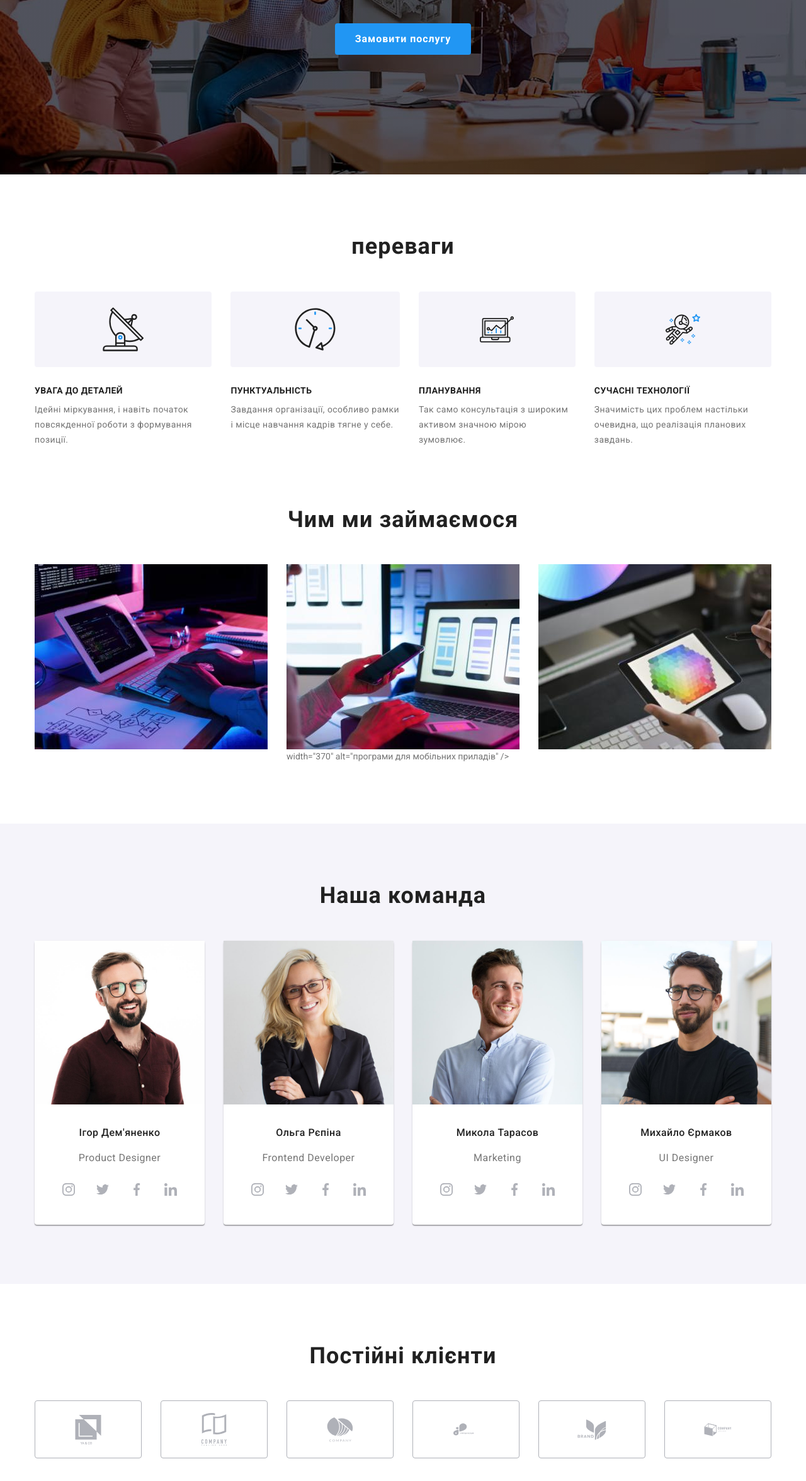
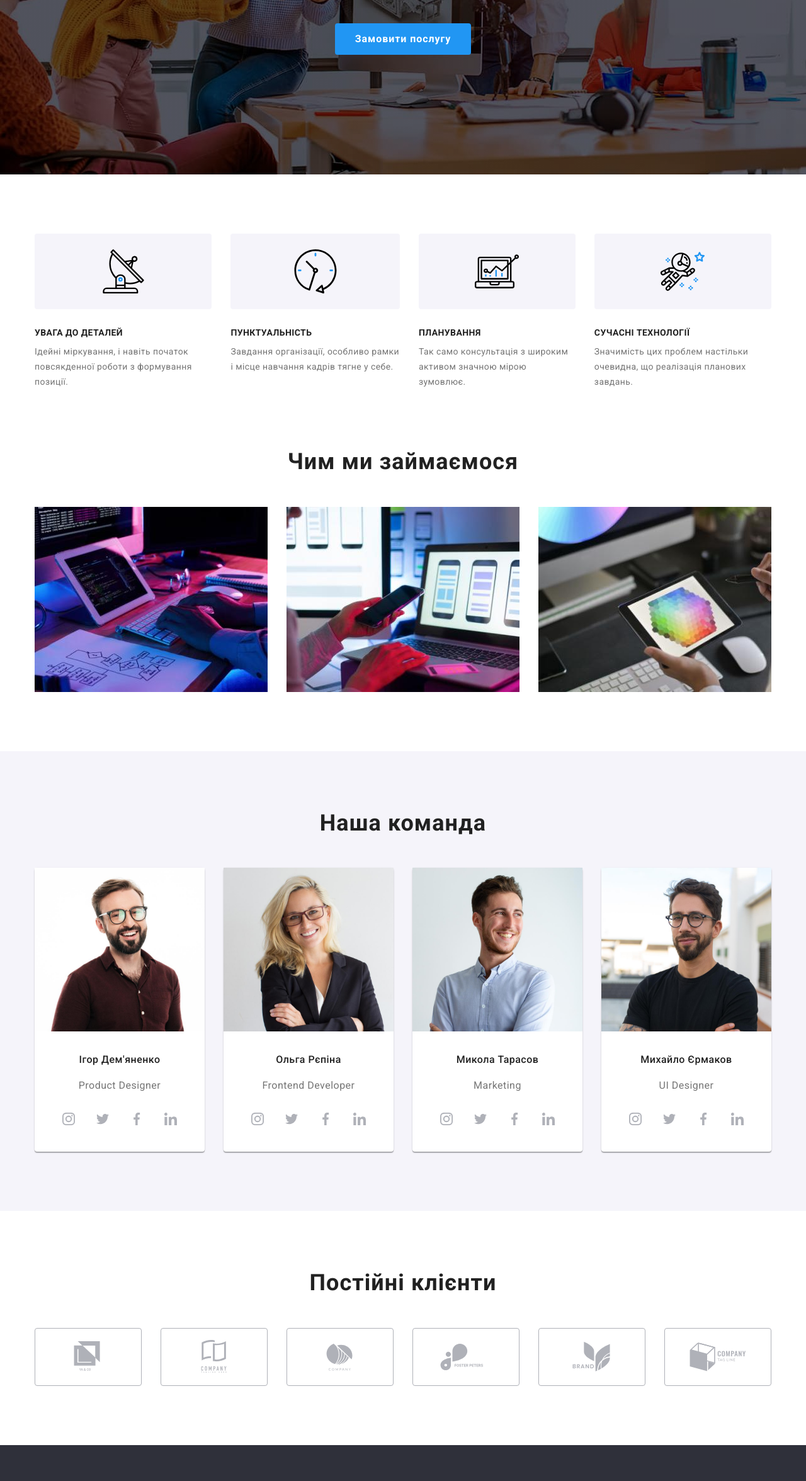
Before and after one commit to apazient/goit-markup-hw-04, a plain HTML site: page index.html in a window 1280 px wide. Shown: the part 404-2756 px from the top of the page at 63% size. Drawn offline with nearby package versions, Linux system fonts and the light colour scheme.

Commit message:
update footer, svg sprite

```diff
--- a/css/styles.css
+++ b/css/styles.css
@@ -75,8 +75,6 @@ p {
 
 /* стайл лого */
 .logo {
-  margin-right: 93px;
-
   font-family: 'Raleway';
   font-weight: 700;
   font-size: 26px;
@@ -84,7 +82,9 @@ p {
   letter-spacing: 0.03em;
   color: var(--accent-color);
 }
-
+.logo.up {
+  margin-right: 93px;
+}
 .logo-back {
   color: var(--logo-black-color);
 }
@@ -191,6 +191,7 @@ p {
 
 /* стайл hero */
 .hero.img-hero {
+  display: block;
   max-width: 1600px;
   height: 600px;
   margin-left: auto;
@@ -219,6 +220,12 @@ p {
   text-transform: uppercase;
   color: var(--primary-white-color);
 }
+/*ховає текст*/
+.opacity{
+  position: absolute;
+  opacity:0;
+
+}
 
 /* стайл лголовна кнопка */
 .button.main {
@@ -233,6 +240,10 @@ p {
   letter-spacing: 0.06em;
   color: var(--primary-white-color);
   background-color: var(--accent-color);
+}
+.button.main:hover,
+.button.main:focus{
+  box-shadow: 0px 4px 4px rgba(0, 0, 0, 0.15);
 }
 /*стайл секції з різномірним верхнім і нижнім відступом*/
 .section {
@@ -258,8 +269,10 @@ p {
   width: 100%;
   height: 120px;
   margin-bottom: 30px;
+  color:var(--title-text-color);
   border-radius: 4px;
   background-color: var(--thirth-bgr-color);
+
 }
 .list.team,
 .list.to-work,
@@ -336,14 +349,21 @@ p {
   justify-content: center;
 }
 .media-icon {
+  position: relative;
   display: flex;
-  justify-content: center;
-  align-items: center;
+
   width: 44px;
   height: 44px;
   border-radius: 50%;
 
   fill: var(--primary-icon-color);
+}
+.svg{
+  position: absolute;
+  top:50%;
+  left: 50%;
+  transform: translate(-50%, -50%);
+
 }
 .media-icon:not(:last-child) {
   margin-right: 10px;
@@ -388,6 +408,11 @@ p {
   margin-right: 30px;
 }
 /******стайл футер ****************** */
+/*лого у футері*/
+.logo.down {
+  display: block;
+  margin-bottom: 20px;
+}
 
 .ground {
   background-color: var(--sec-bgr-color);
@@ -402,14 +427,14 @@ p {
 }
 
 .adr {
-  margin-top: 20px;
-
   font-style: normal;
-  letter-spacing: 00.03em;
-  color: var(--primary-white-color);
+    letter-spacing: 00.03em;
+    color: var(--primary-white-color);
 }
-.list-adr {
-  margin-top: 9px;
+.adr-list{
+  width: 230px;
+}
+.adr-item {
   margin-bottom: 9px;
 }
 .adr .contacts-footer {
@@ -421,7 +446,7 @@ p {
 }
 /**стайл секція медіа приєднуйтесь*/
 .section-media {
-  margin-left: 70px;
+  margin-left: 60px;
   /* background-color: #2196f3; */
 }
 .media-titel {
--- a/index.html
+++ b/index.html
@@ -25,7 +25,7 @@
         <!--navigation-->
         <nav class="main-nav">
           <!--logo-->
-          <a href="./index.html" class="logo" lang="en">Web<span class="logo-back">Studio</span></a>
+          <a href="./index.html" class="logo up" lang="en">Web<span class="logo-back">Studio</span></a>
           <!--menu-->
           <ul class="list site-nav">
             <li class="menu-item"><a href="" class="link current">Студія</a></li>
@@ -41,7 +41,7 @@
           <li class="contact-item">
             <a href="mailto:info@devstudio.com" class="link contacts">
               <svg class="icon" width="16" height="12">
-                <use href="./images/sprite.svg#icon-envelope"></use>
+                <use href="./images/icons.svg#icon-envelope"></use>
               </svg>
               info@devstudio.com</a
             >
@@ -50,7 +50,7 @@
           <li class="contact-item">
             <a href="tel:+380961111111" class="link contacts">
               <svg class="icon" width="10" height="16">
-                <use href="./images/sprite.svg#icon-smartphone"></use>
+                <use href="./images/icons.svg#icon-smartphone"></use>
               </svg>
               +38 096 111 11 11</a
             >
@@ -73,13 +73,13 @@
       <section class="section">
         <div class="container">
           <!--headline feacher-->
-          <h2 class="section-titel">переваги</h2>
+          <h2 class="section-titel opacity">переваги</h2>
           <ul class="list feacher">
             <!--featcher 1-->
             <li class="item">
               <div class="icon-feacher">
-                <svg width="65" height="70">
-                  <use href="./images/sprite.svg#icon-atena"></use>
+                <svg width="70" height="70">
+                  <use href="./images/icons.svg#icon-antenna"></use>
                 </svg>
               </div>
               <!--feacher head-->
@@ -92,8 +92,8 @@
             <!--featcher 2-->
             <li class="item">
               <div class="icon-feacher">
-                <svg width="67" height="70">
-                  <use href="./images/sprite.svg#icon-clock"></use>
+                <svg width="70" height="70">
+                  <use href="./images/icons.svg#icon-clock"></use>
                 </svg>
               </div>
               <!--feacher head-->
@@ -106,8 +106,8 @@
             <!--featcher 3-->
             <li class="item">
               <div class="icon-feacher">
-                <svg width="70" height="54">
-                  <use href="./images/sprite.svg#icon-diagram"></use>
+                <svg width="70" height="70">
+                  <use href="./images/icons.svg#icon-diagram"></use>
                 </svg>
               </div>
               <!--feacher head-->
@@ -120,8 +120,8 @@
             <!--featcher 4-->
             <li class="item">
               <div class="icon-feacher">
-                <svg width="55" height="60">
-                  <use href="./images/sprite.svg#icon-astronaut"></use>
+                <svg width="70" height="70">
+                  <use href="./images/icons.svg#icon-astronaut"></use>
                 </svg>
               </div>
               <!--feacher head-->
@@ -147,8 +147,7 @@
             </li>
             <!--box 2-->
             <li class="item">
-              <img class="image-no-gap" src="./images/appDeveloping.jpg" -- />
-              width="370" alt="програми для мобільних приладів" />
+              <img class="image-no-gap" src="./images/appDeveloping.jpg" width="370" alt="програми для мобільних приладів" />
             </li>
             <!--box 3-->
             <li class="item">
@@ -178,29 +177,29 @@
                 <ul class="social-media list">
                   <li class="media-icon">
                     <a  href="http://">
-                      <svg  width="20" height="20">
-                        <use href="./images/sprite.svg#icon-instagram"></use>
+                      <svg class="svg" width="20" height="20">
+                        <use href="./images/icons.svg#icon-instagram"></use>
                       </svg>
                     </a>
                   </li>
                   <li class="media-icon">
                     <a href="http://">
-                      <svg class=" " width="20" height="20">
-                        <use href="./images/sprite.svg#icon-twitter"></use>
+                      <svg class="svg" class=" " width="20" height="20">
+                        <use href="./images/icons.svg#icon-twitter"></use>
                       </svg>
                     </a>
                   </li>
                   <li class="media-icon">
                     <a href="http://">
-                      <svg width="20" height="20">
-                        <use href="./images/sprite.svg#icon-facebook"></use>
+                      <svg class="svg"  width="20" height="20" >
+                        <use href="./images/icons.svg#icon-facebook" width="20" height="20"></use>
                       </svg>
                     </a>
                   </li>
                   <li class="media-icon">
                     <a href="http://">
-                      <svg width="20" height="20">
-                        <use href="./images/sprite.svg#icon-linkedin"></use>
+                      <svg class="svg" width="20" height="20">
+                        <use href="./images/icons.svg#icon-linkedin" width="20" height="20"></use>
                       </svg>
                     </a>
                   </li>
@@ -216,29 +215,29 @@
                 <ul class="social-media list">
                   <li class="media-icon">
                     <a href="http://">
-                      <svg width="20" height="20">
-                        <use href="./images/sprite.svg#icon-instagram"></use>
+                      <svg class="svg" width="20" height="20">
+                        <use href="./images/icons.svg#icon-instagram"></use>
                       </svg>
                     </a>
                   </li>
                   <li class="media-icon">
                     <a href="http://">
-                      <svg width="20" height="20">
-                        <use href="./images/sprite.svg#icon-twitter"></use>
+                      <svg class="svg" width="20" height="20">
+                        <use href="./images/icons.svg#icon-twitter"></use>
                       </svg>
                     </a>
                   </li>
                   <li class="media-icon">
                     <a href="http://">
-                      <svg width="20" height="20">
-                        <use href="./images/sprite.svg#icon-facebook"></use>
+                      <svg class="svg" width="20" height="20">
+                        <use href="./images/icons.svg#icon-facebook"></use>
                       </svg>
                     </a>
                   </li>
                   <li class="media-icon">
                     <a href="http://">
-                      <svg width="20" height="20">
-                        <use href="./images/sprite.svg#icon-linkedin"></use>
+                      <svg class="svg" width="20" height="20">
+                        <use href="./images/icons.svg#icon-linkedin"></use>
                       </svg>
                     </a>
                   </li>
@@ -259,29 +258,29 @@
                 <ul class="social-media list">
                   <li class="media-icon">
                     <a href="http://">
-                      <svg width="20" height="20">
-                        <use href="./images/sprite.svg#icon-instagram"></use>
+                      <svg class="svg" width="20" height="20">
+                        <use href="./images/icons.svg#icon-instagram"></use>
                       </svg>
                     </a>
                   </li>
                   <li class="media-icon">
                     <a href="http://">
-                      <svg width="20" height="20">
-                        <use href="./images/sprite.svg#icon-twitter"></use>
+                      <svg class="svg" width="20" height="20">
+                        <use href="./images/icons.svg#icon-twitter"></use>
                       </svg>
                     </a>
                   </li>
                   <li class="media-icon">
                     <a href="http://">
-                      <svg width="20" height="20">
-                        <use href="./images/sprite.svg#icon-facebook"></use>
+                      <svg class="svg" width="20" height="20">
+                        <use href="./images/icons.svg#icon-facebook"></use>
                       </svg>
                     </a>
                   </li>
                   <li class="media-icon">
                     <a href="http://">
-                      <svg width="20" height="20">
-                        <use href="./images/sprite.svg#icon-linkedin"></use>
+                      <svg class="svg" width="20" height="20">
+                        <use href="./images/icons.svg#icon-linkedin"></use>
                       </svg>
                     </a>
                   </li>
@@ -302,29 +301,29 @@
                 <ul class="social-media list">
                   <li class="media-icon">
                     <a href="http://">
-                      <svg width="20" height="20">
-                        <use href="./images/sprite.svg#icon-instagram"></use>
+                      <svg class="svg" width="20" height="20">
+                        <use href="./images/icons.svg#icon-instagram"></use>
                       </svg>
                     </a>
                   </li>
                   <li class="media-icon">
                     <a href="http://">
-                      <svg width="20" height="20">
-                        <use href="./images/sprite.svg#icon-twitter"></use>
+                      <svg class="svg" width="20" height="20">
+                        <use href="./images/icons.svg#icon-twitter"></use>
                       </svg>
                     </a>
                   </li>
                   <li class="media-icon">
                     <a href="http://">
-                      <svg width="20" height="20">
-                        <use href="./images/sprite.svg#icon-facebook"></use>
+                      <svg class="svg" width="20" height="20">
+                        <use href="./images/icons.svg#icon-facebook"></use>
                       </svg>
                     </a>
                   </li>
                   <li class="media-icon">
                     <a href="http://">
-                      <svg width="20" height="20">
-                        <use href="./images/sprite.svg#icon-linkedin"></use>
+                      <svg class="svg" width="20" height="20">
+                        <use href="./images/icons.svg#icon-linkedin"></use>
                       </svg>
                     </a>
                   </li>
@@ -339,12 +338,12 @@
         <div class="container">
           <h2 class="section-titel">Постійні клієнти</h2>
           <ul class="list clients">
-            <li class="item"><a class="client " href=""><svg widht="41" height="47"><use href="./images/sprite.svg#icon-client"></use></svg></a></li>
-            <li class="item"><a class="client " href=""><svg widht="40" height="52"><use href="./images/sprite.svg#icon-client1"></use></svg></a></li>
-            <li class="item"><a class="client " href=""><svg widht="44" height="42"><use href="./images/sprite.svg#icon-client2"></use></svg></a></li>
-            <li class="item"><a class="client " href=""><svg widht="85" height="40"><use href="./images/sprite.svg#icon-client3"></use></svg></a></li>
-            <li class="item"><a class="client " href=""><svg widht="63" height="45"><use href="./images/sprite.svg#icon-client4"></use></svg></a></li>
-            <li class="item"><a class="client " href=""><svg widht="94" height="43"><use href="./images/sprite.svg#icon-client5"></use></svg></a></li>
+            <li class="item"><a class="client " href=""><svg widht="106" height="60"><use href="./images/icons.svg#icon-Logo"></use></svg></a></li>
+            <li class="item"><a class="client " href=""><svg widht="106" height="60"><use href="./images/icons.svg#icon-Logo5"></use></svg></a></li>
+            <li class="item"><a class="client " href=""><svg widht="106" height="60"><use href="./images/icons.svg#icon-Logo1"></use></svg></a></li>
+            <li class="item"><a class="client " href=""><svg widht="106" height="60"><use href="./images/icons.svg#icon-Logo2"></use></svg></a></li>
+            <li class="item"><a class="client " href=""><svg widht="106" height="60"><use href="./images/icons.svg#icon-Logo3"></use></svg></a></li>
+            <li class="item"><a class="client " href=""><svg widht="106" height="60"><use href="./images/icons.svg#icon-Logo4"></use></svg></a></li>
           </ul>
         </div>
       </section>
@@ -354,15 +353,17 @@
       <div class="container flex">
         <div>
           <!--logo-->
-          <a href="./index.html" class="logo" lang="en">
+          <a href="./index.html" class="logo down" lang="en">
             Web<span class="logo-back-sec">Studio</span>
           </a>
           <!--contacts-->
           <address class="adr">
-            <!--address-->
-            м. Київ, пр-т Лесі Українки, 26
-            <ul class="list">
-              <li class="list-adr">
+            <ul class="list adr-list">
+              <!--address-->
+              <li class="adr-item">
+                м. Київ, пр-т Лесі Українки, 26
+              </li>
+              <li>
                 <!--email-->
                 <a href="mailto:info@devstudio.com" class="contacts-footer">info@devstudio.com</a>
               </li>
@@ -377,30 +378,30 @@
           <h3 class="media-titel">Приєднуйтесь</h3>
           <ul class="social-media list">
             <li class="media-icon footer">
-              <a href="http://">
-                <svg width="20" height="20">
-                  <use href="./images/sprite.svg#icon-instagram"></use>
+              <a  href="http://" >
+                <svg class="svg" width="20" height="20">
+                  <use href="./images/icons.svg#icon-instagram"></use>
                 </svg>
               </a>
             </li>
             <li class="media-icon footer">
               <a href="http://">
-                <svg width="20" height="20">
-                  <use href="./images/sprite.svg#icon-twitter"></use>
+                <svg class="svg" width="20" height="20">
+                  <use href="./images/icons.svg#icon-twitter"></use>
                 </svg>
               </a>
             </li>
             <li class="media-icon footer">
               <a href="http://">
-                <svg width="20" height="20">
-                  <use href="./images/sprite.svg#icon-facebook"></use>
+                <svg class="svg" width="20" height="20">
+                  <use href="./images/icons.svg#icon-facebook"></use>
                 </svg>
               </a>
             </li>
             <li class="media-icon footer">
               <a href="http://">
-                <svg width="20" height="20">
-                  <use href="./images/sprite.svg#icon-linkedin"></use>
+                <svg class="svg" width="20" height="20">
+                  <use href="./images/icons.svg#icon-linkedin"></use>
                 </svg>
               </a>
             </li>
```
Also changed, not shown: portfolio.html (+26 -25 lines), images/icons.svg (added), images/sprite.svg (deleted).
